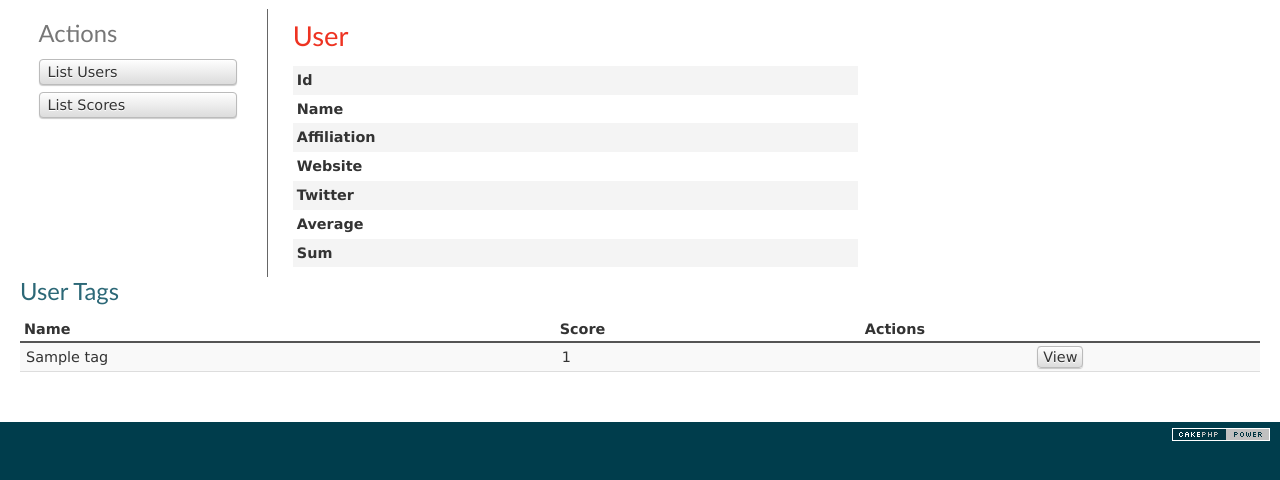
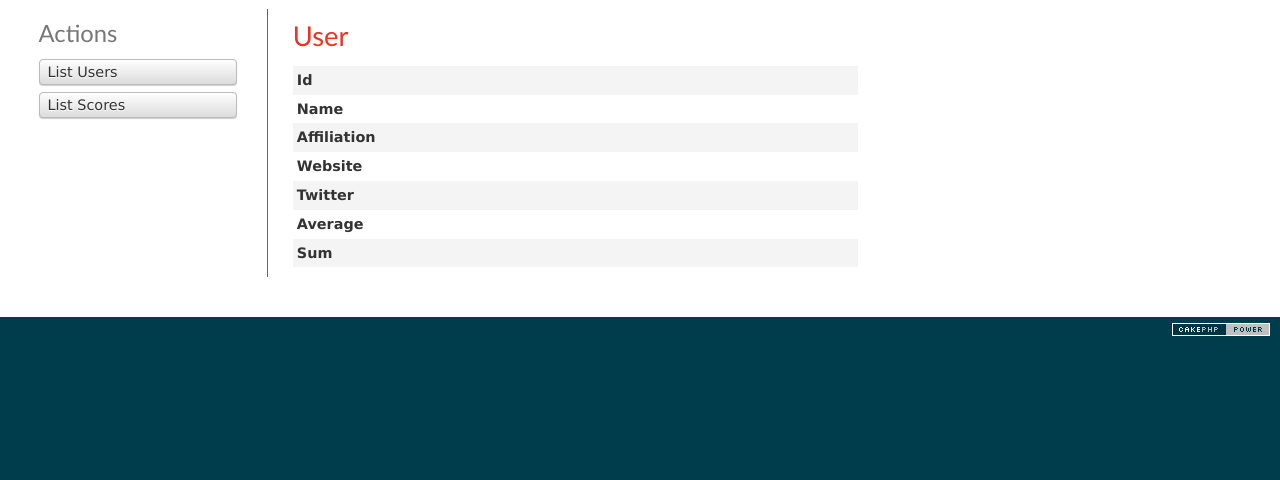
Before and after one commit to marcneuwirth/barcamp-popularity, a CakePHP app: the page made by app/View/Tags/rank_view.ctp in a window 1280 px wide. Shown: the part 48-528 px from the top of the page. Run offline with PHP 8.4 and a stand-in for CakePHP, Linux system fonts and the light colour scheme; the template is opened without the code that fills it: most values are stand-ins (such as "Sample title", 1, 10 or a date in 2020); data that the repository does not hold is empty; some libraries are stand-ins or nearby versions.

Commit message:
Revert "add related tags"
This reverts commit 69d5f44dd6ae33e982390dffd557c21ce9a83757.

```diff
--- a/app/View/Tags/rank_view.ctp
+++ b/app/View/Tags/rank_view.ctp
@@ -45,28 +45,3 @@
 		<li><?php echo $this->Html->link(__('List Scores'), array('controller' => 'scores', 'action' => 'index')); ?> </li>
 	</ul>
 </div>
-<?php if (!empty($tags)):?>
-<div class="related">
-	<h3><?php echo __('User Tags');?></h3>
-
-	<table cellpadding = "0" cellspacing = "0">
-	<tr>
-		<th><?php echo __('Name'); ?></th>
-		<th><?php echo __('Score'); ?></th>
-		<th class="actions"><?php echo __('Actions');?></th>
-	</tr>
-	<?php
-		$i = 0;
-		foreach ($tags as $tag): ?>
-		<tr>
-			<td><?php echo $tag['Tag']['name'];?></td>
-			<td><?php echo $tag['Score']['count'];?></td>
-			<td class="actions">
-				<?php echo $this->Html->link(__('View'), array('controller' => 'tags', 'action' => 'view', $tag['Tag']['name'])); ?>
-			</td>
-		</tr>
-	<?php endforeach; ?>
-	</table>
-
-</div>
-<?php endif; ?>
```
Also changed, not shown: app/Controller/TagsController.php (+0 -15 lines).
